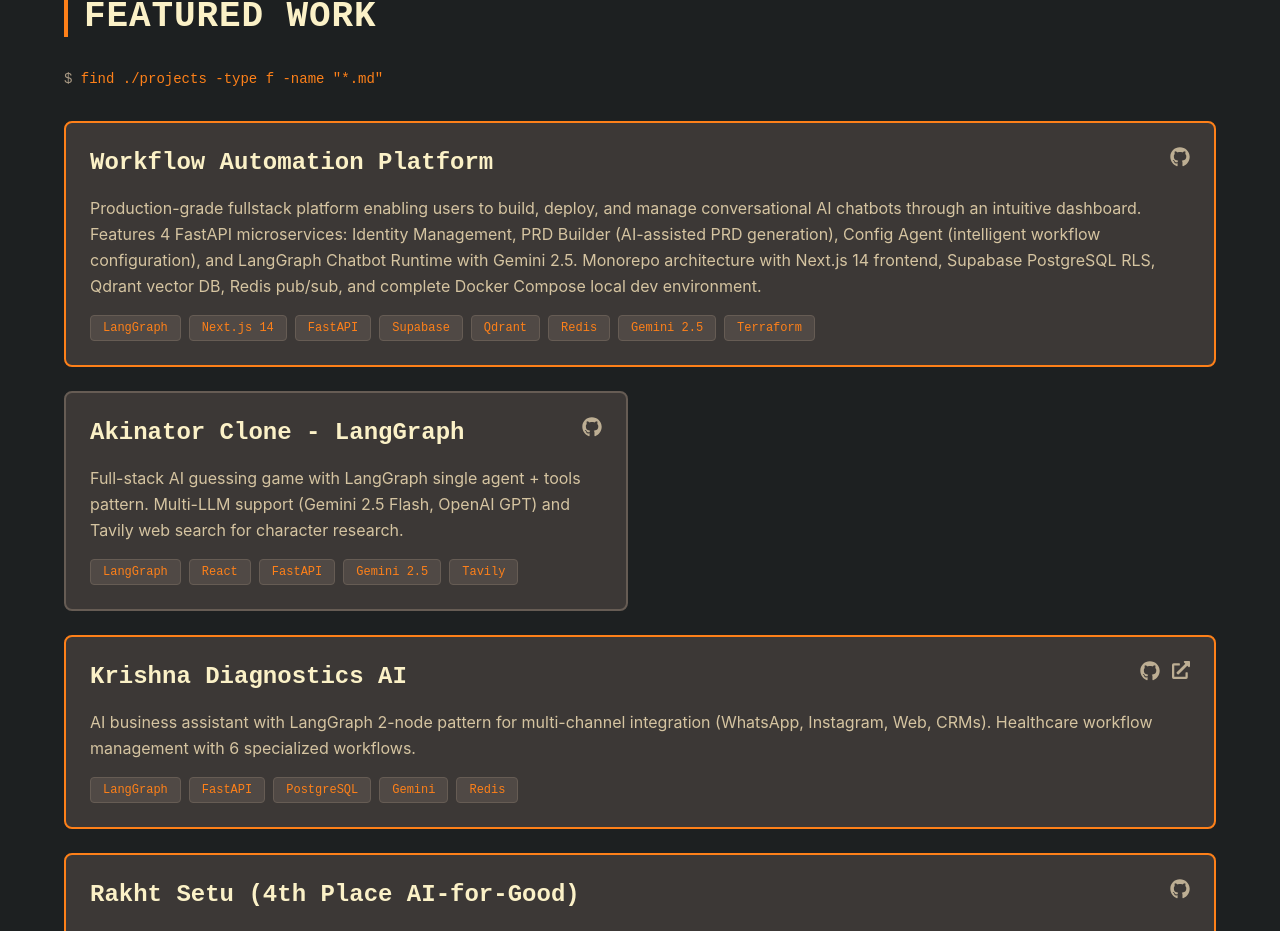
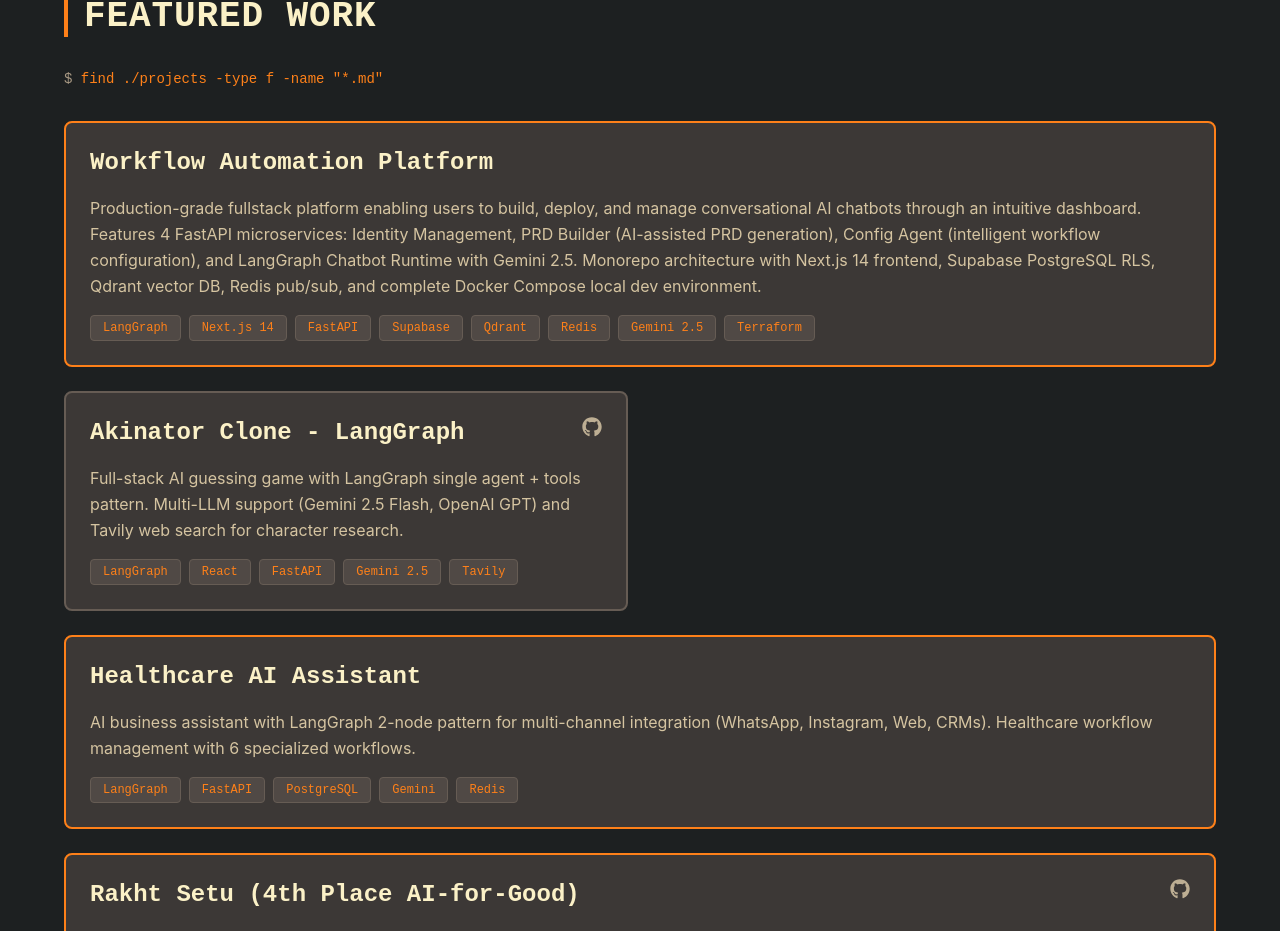
Before and after one commit to glitchdoescode/gruvbox-portfolio, a Next.js app: page / in a window 1280 px wide. Shown: the part 5107-6038 px from the top of the page. Built offline with nearby package versions, Linux system fonts and the light colour scheme.

Commit message:
Remove confidential client information from portfolio projects

```diff
--- a/components/Projects.tsx
+++ b/components/Projects.tsx
@@ -8,7 +8,6 @@
     title: 'Workflow Automation Platform',
     description: 'Production-grade fullstack platform enabling users to build, deploy, and manage conversational AI chatbots through an intuitive dashboard. Features 4 FastAPI microservices: Identity Management, PRD Builder (AI-assisted PRD generation), Config Agent (intelligent workflow configuration), and LangGraph Chatbot Runtime with Gemini 2.5. Monorepo architecture with Next.js 14 frontend, Supabase PostgreSQL RLS, Qdrant vector DB, Redis pub/sub, and complete Docker Compose local dev environment.',
     tech: ['LangGraph', 'Next.js 14', 'FastAPI', 'Supabase', 'Qdrant', 'Redis', 'Gemini 2.5', 'Terraform'],
-    github: 'https://github.com/glitchdoescode/workflow-automation',
     featured: true,
   },
   {
@@ -18,11 +17,9 @@
     github: 'https://github.com/glitchdoescode/akinator-game',
   },
   {
-    title: 'Krishna Diagnostics AI',
+    title: 'Healthcare AI Assistant',
     description: 'AI business assistant with LangGraph 2-node pattern for multi-channel integration (WhatsApp, Instagram, Web, CRMs). Healthcare workflow management with 6 specialized workflows.',
     tech: ['LangGraph', 'FastAPI', 'PostgreSQL', 'Gemini', 'Redis'],
-    github: 'https://github.com/pupiltree/krsna-d',
-    demo: 'http://35.202.192.250:8000/static/demo-chat.html',
     featured: true,
   },
   {
```
